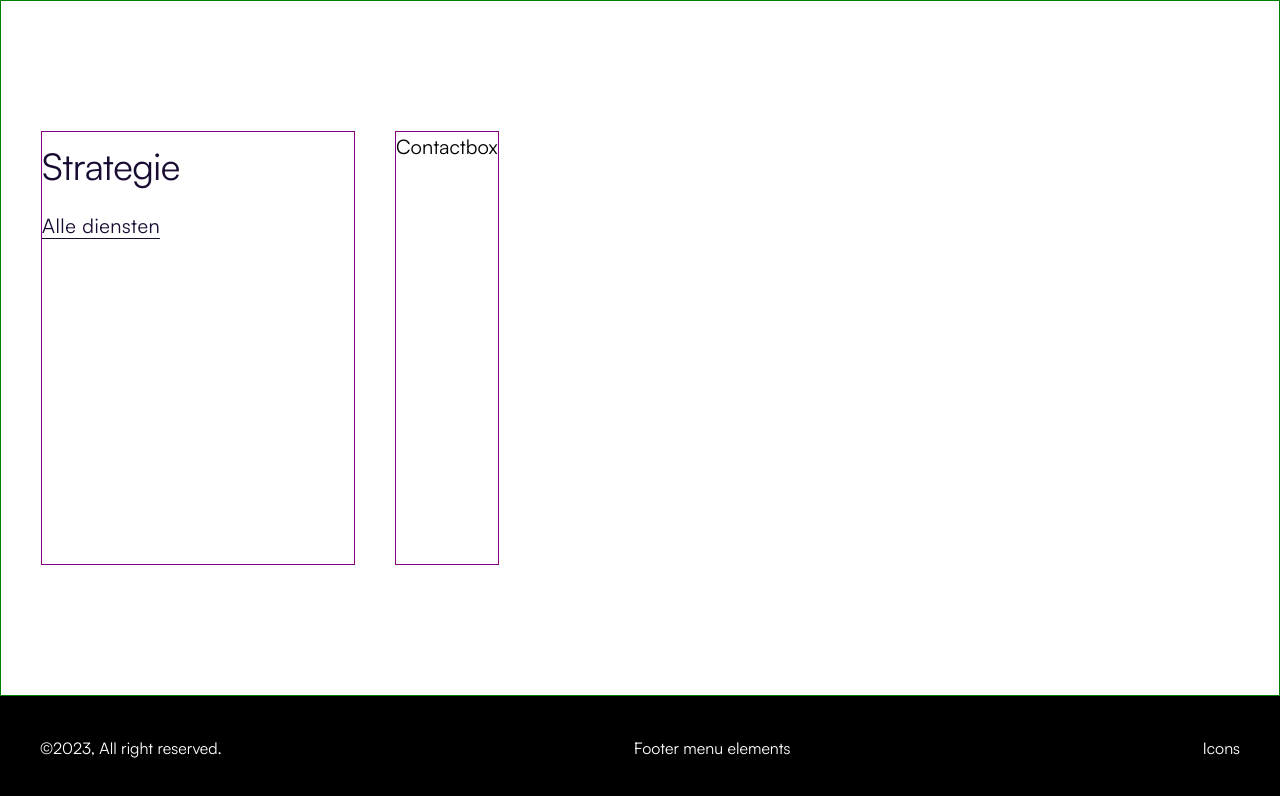
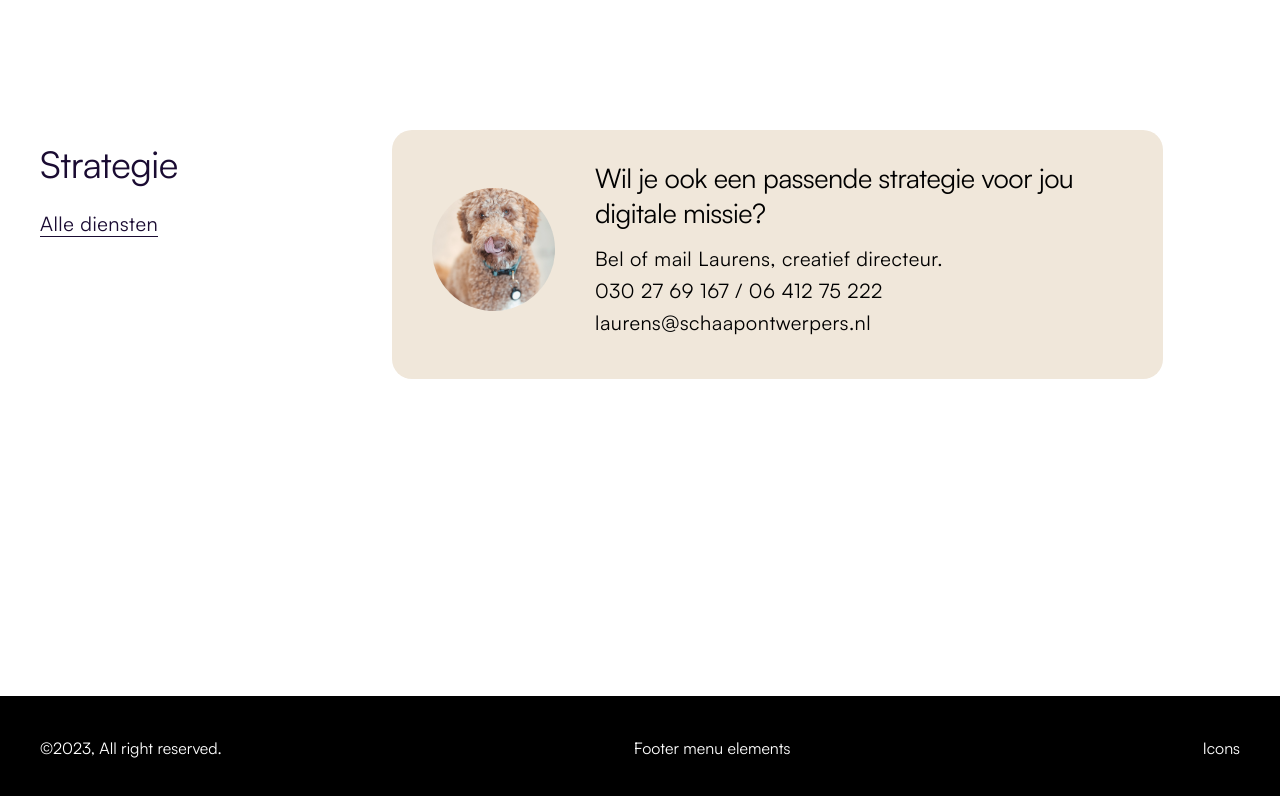
Before and after one commit to WiliTheSParrow/schaapontwerpers, a Next.js app: page / in a window 1280 px wide. Shown: the top 796 px of the page. Built offline with nearby package versions, Linux system fonts and the light colour scheme.

Commit message:
Added and styled image, added text content to right part of contact box

```diff
--- a/src/app/components/ContactBox.tsx
+++ b/src/app/components/ContactBox.tsx
@@ -1,7 +1,18 @@
 const ContactBox: React.FC = () => {
   return (
-    <div>
-      <h1>Contactbox</h1>
+    <div className="wrapper--contact-box contact-box">
+      <div className="contact-box--element">
+        <div className="contact-box--img">
+          <img src="./doggo.jpg" alt="doggo" />
+          <div className="overlay"></div>
+        </div>
+      </div>
+      <div className="contact-box--element">
+        <h3>Wil je ook een passende strategie voor jou digitale missie?</h3>
+        <p>Bel of mail Laurens, creatief directeur.</p>
+        <p>030 27 69 167 / 06 412 75 222 </p>
+        <p>laurens@schaapontwerpers.nl</p>
+      </div>
     </div>
   );
 };
--- a/src/app/styles/sass/global.css
+++ b/src/app/styles/sass/global.css
@@ -80,7 +80,6 @@ h6 {
 }
 
 .wrapper--main-content {
-  border: 1px solid green;
   padding: 13rem 4rem;
   height: 100%;
   display: -webkit-box;
@@ -125,11 +124,73 @@ h6 {
   cursor: pointer;
 }
 
-.column {
-  border: 1px solid purple;
-}
-
 .column:first-of-type {
   margin-right: 4rem;
 }
+
+.contact-box {
+  display: -webkit-box;
+  display: -ms-flexbox;
+  display: flex;
+  background-color: #F0E7DA;
+  padding: 3rem 4rem 4rem 4rem;
+  border-radius: 20px;
+  max-width: 77.1rem;
+}
+
+.contact-box--element {
+  font-size: 3rem;
+}
+
+.contact-box--element:first-of-type {
+  display: -webkit-box;
+  display: -ms-flexbox;
+  display: flex;
+  -webkit-box-align: center;
+      -ms-flex-align: center;
+          align-items: center;
+  -webkit-box-pack: center;
+      -ms-flex-pack: center;
+          justify-content: center;
+}
+
+.contact-box--element > h3 {
+  margin-bottom: 1.3rem;
+  font-size: 2.7rem;
+  font-weight: 600;
+  line-height: 130%;
+  letter-spacing: -0.5px;
+}
+
+.contact-box--element > p {
+  font-size: 2rem;
+  line-height: 160%;
+  letter-spacing: 0.5px;
+}
+
+.contact-box--img {
+  position: relative;
+  width: 12.3rem;
+  height: 12.3rem;
+  margin-right: 4rem;
+  border-radius: 50%;
+  overflow: hidden;
+}
+
+.contact-box--img > img {
+  width: 100%;
+  height: 100%;
+  -o-object-fit: cover;
+     object-fit: cover;
+}
+
+.contact-box--img > .overlay {
+  content: "";
+  position: absolute;
+  top: 0;
+  left: 0;
+  width: 100%;
+  height: 100%;
+  background: rgba(211, 211, 211, 0.1);
+}
 /*# sourceMappingURL=global.css.map */
--- a/src/app/styles/sass/global.scss
+++ b/src/app/styles/sass/global.scss
@@ -63,7 +63,6 @@ h6 {
   margin: 0;
 
   &--main-content {
-    border: 1px solid green;
     padding: 13rem 4rem;
     height: 100%;
     display: flex;
@@ -102,8 +101,59 @@ h6 {
 }
 
 .column {
-  border: 1px solid purple;
   &:first-of-type {
     margin-right: 4rem;
   }
 }
+
+.contact-box {
+  display: flex;
+  background-color: $color-beige;
+  padding: 3rem 4rem 4rem 4rem;
+  border-radius: 20px;
+  max-width: 77.1rem;
+  &--element {
+    font-size: 3rem;
+    &:first-of-type {
+      display: flex;
+      align-items: center;
+      justify-content: center;
+    }
+
+    > h3 {
+      margin-bottom: 1.3rem;
+      font-size: 2.7rem;
+      font-weight: 600;
+      line-height: 130%;
+      letter-spacing: -0.5px;
+    }
+
+    > p {
+      font-size: 2rem;
+      line-height: 160%;
+      letter-spacing: 0.5px;
+    }
+  }
+  &--img {
+    position: relative;
+    width: 12.3rem;
+    height: 12.3rem;
+    margin-right: 4rem;
+    border-radius: 50%;
+    overflow: hidden;
+    > img {
+      width: 100%;
+      height: 100%;
+      object-fit: cover;
+    }
+    > .overlay {
+      content: "";
+      position: absolute;
+      top: 0;
+      left: 0;
+      width: 100%;
+      height: 100%;
+      background: rgba(211, 211, 211, 0.1);
+    }
+  }
+}
```
Also changed, not shown: public/doggo.jpg (added), 1 other file (tests, documents, lock files or other folders).
